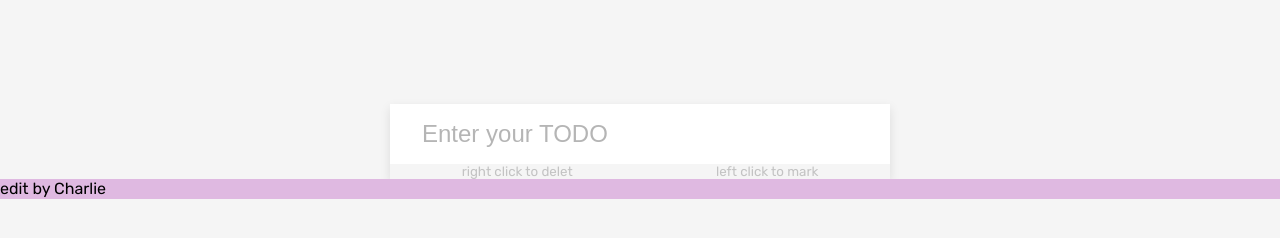
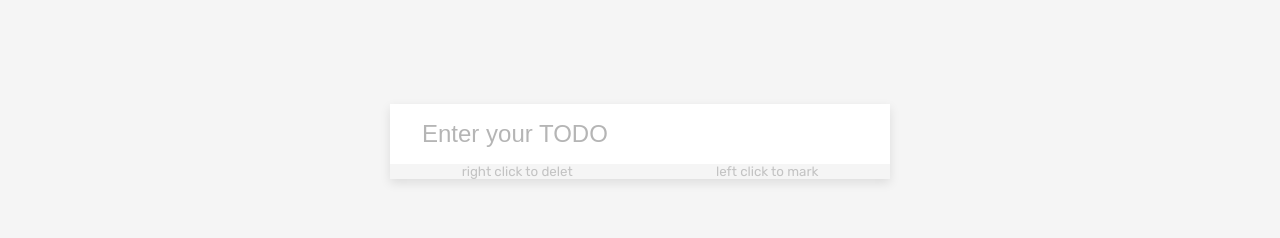
Before and after one commit to Chaoci/todo, a plain HTML site: page index.html in a window 1280 px wide. Shown: the part 320-558 px from the top of the page. Drawn offline with Linux system fonts and the light colour scheme; a web font is replaced by a local one.

Commit message:
Update 2022-07-15T07:42:06.623Z

```diff
--- a/assets/style/all.css
+++ b/assets/style/all.css
@@ -1,12 +1,4 @@
 @import url("https://fonts.googleapis.com/css2?family=Koulen&family=Noto+Sans+TC&family=Roboto+Mono&family=Rubik&display=swap");
-.header {
-  height: 20px;
-  background-color: #dfb9e1; }
-
-.footer {
-  height: 20px;
-  background-color: #dfb9e1; }
-
 * {
   -webkit-box-sizing: border-box;
           box-sizing: border-box; }
@@ -14,8 +6,14 @@
 body {
   font-family: 'Rubik' ,san-serif;
   background-color: #f5f5f5;
-  margin: 0 auto;
-  height: 100vh; }
+  margin: 0 auto; }
+
+.header {
+  height: 20px;
+  background-color: #dfb9e1; }
+
+.footer {
+  background-color: #dfb9e1; }
 
 h1 {
   color: #a782cd;
--- a/index.html
+++ b/index.html
@@ -14,7 +14,7 @@
   todo list
   </header>
 
-
+  <div class="container">
 <h1>TODOs</h1>
     <form id="form">
         <input type="text" id="input" class="input" placeholder="Enter your TODO" autocomplete="off">
@@ -24,11 +24,11 @@
             <small> right click to delet</small>
             <small> left click to mark</small>
         </div>
+    </div>
     </form>
 
 
   <footer class="footer">
-    edit by Charlie
   </footer>
   <script src="./assets/js/vendors.js"></script>
   <script src="./assets/js/all.js"></script>
```
Also changed, not shown: 1 other file.
